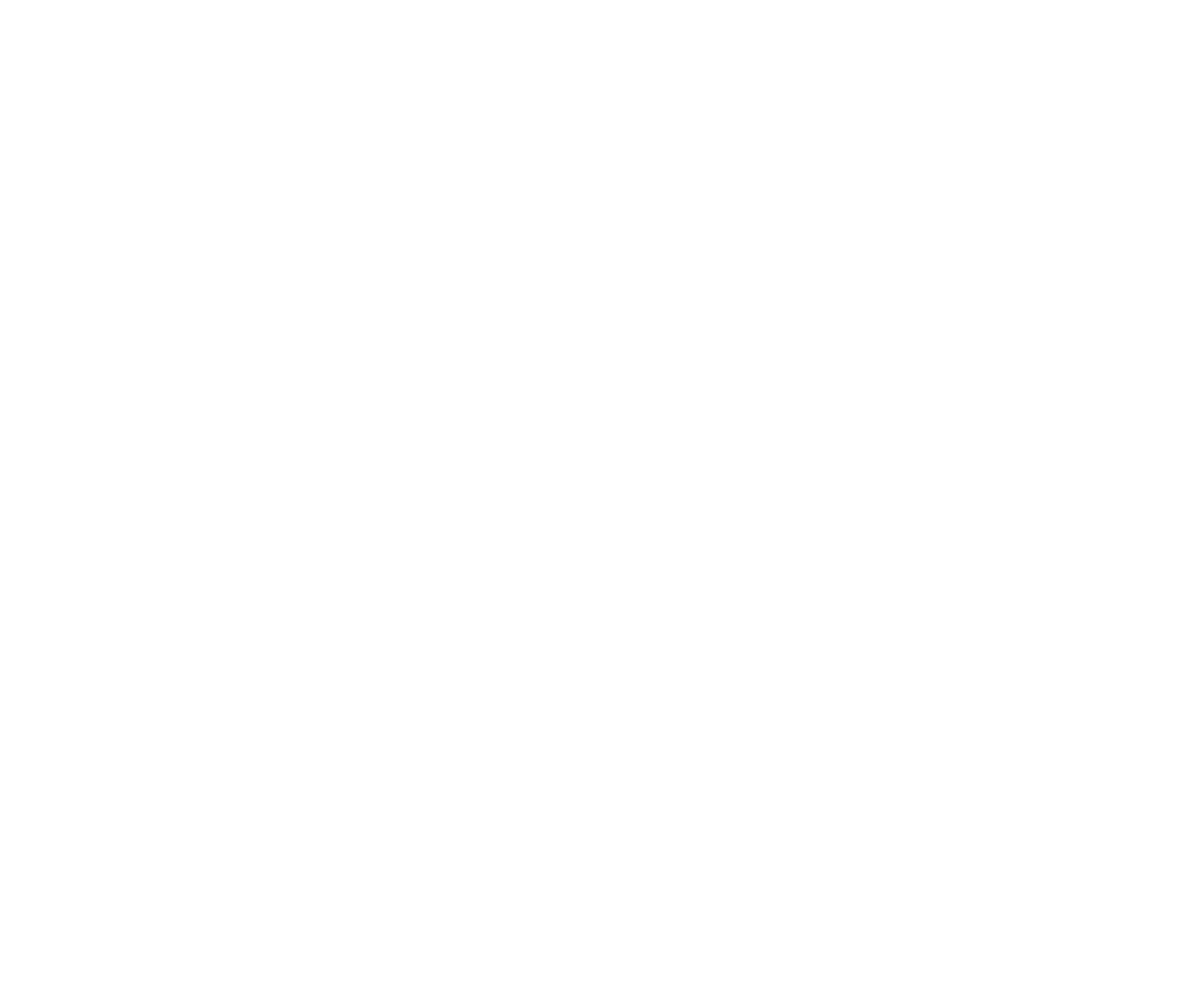
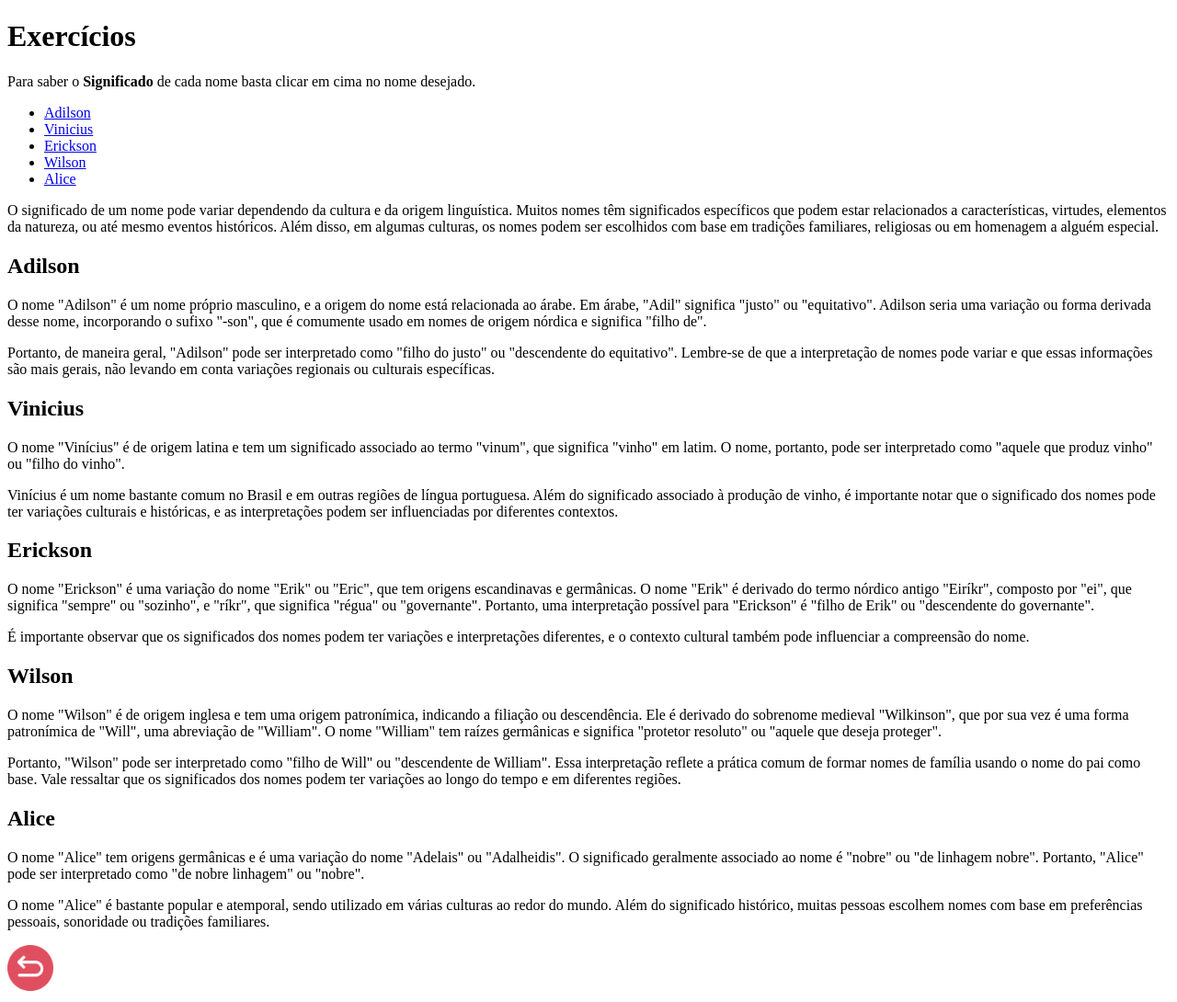
Before and after one commit to jaelsonfreitas/exercicios_tybe, a plain HTML site: page secao_2/dia_01_HTML_e_CSS_Estruras_de_pagina/exercicio_nomes.html in a window 1280 px wide. Shown: the whole page at 92% size. Before the commit the page ends 800 px from the top, so only its background shows below. Drawn offline with Linux system fonts and the light colour scheme.

Commit message:
Exercicio nomes.

```diff
--- a/secao_2/dia_01_HTML_e_CSS_Estruras_de_pagina/exercicio_nomes.html
+++ b/secao_2/dia_01_HTML_e_CSS_Estruras_de_pagina/exercicio_nomes.html
@@ -6,6 +6,68 @@
     <title>Exercicio</title>
 </head>
 <body>
+    <h1>Exercícios</h1>
+    <p>Para saber o <strong>Significado</strong> de cada nome basta clicar em cima no nome desejado.</p>
+    <ul>
+        <li><a href="#adilson">Adilson</a></li>
+        <li><a href="#vinicius">Vinicius</a></li>
+        <li><a href="#erickson">Erickson</a></li>
+        <li><a href="#wilson">Wilson</a></li>
+        <li><a href="#alice">Alice</a></li>
+    </ul>
+    <p>
+        O significado de um nome pode variar dependendo da cultura e da origem linguística. Muitos nomes têm significados específicos que podem estar relacionados a características, virtudes, elementos da natureza, ou até mesmo eventos históricos. Além disso, em algumas culturas, os nomes podem ser escolhidos com base em tradições familiares, religiosas ou em homenagem a alguém especial.
+    </p>
 
+    <h2 id="adilson">
+        Adilson
+    </h2>
+    <p>
+        O nome "Adilson" é um nome próprio masculino, e a origem do nome está relacionada ao árabe. Em árabe, "Adil" significa "justo" ou "equitativo". Adilson seria uma variação ou forma derivada desse nome, incorporando o sufixo "-son", que é comumente usado em nomes de origem nórdica e significa "filho de".</p>
+        <p>
+            Portanto, de maneira geral, "Adilson" pode ser interpretado como "filho do justo" ou "descendente do equitativo". Lembre-se de que a interpretação de nomes pode variar e que essas informações são mais gerais, não levando em conta variações regionais ou culturais específicas.
+        </p>
+
+        <h2 id="vinicius">
+            Vinicius
+        </h2>
+        <p>
+             O nome "Vinícius" é de origem latina e tem um significado associado ao termo "vinum", que significa "vinho" em latim. O nome, portanto, pode ser interpretado como "aquele que produz vinho" ou "filho do vinho".
+        </p>
+        <p>
+            Vinícius é um nome bastante comum no Brasil e em outras regiões de língua portuguesa. Além do significado associado à produção de vinho, é importante notar que o significado dos nomes pode ter variações culturais e históricas, e as interpretações podem ser influenciadas por diferentes contextos.
+        </p>
+        <h2 id="erickson">
+            Erickson
+        </h2>
+        <p>
+            O nome "Erickson" é uma variação do nome "Erik" ou "Eric", que tem origens escandinavas e germânicas. O nome "Erik" é derivado do termo nórdico antigo "Eiríkr", composto por "ei", que significa "sempre" ou "sozinho", e "ríkr", que significa "régua" ou "governante". Portanto, uma interpretação possível para "Erickson" é "filho de Erik" ou "descendente do governante".
+        </p>
+        <p>
+            É importante observar que os significados dos nomes podem ter variações e interpretações diferentes, e o contexto cultural também pode influenciar a compreensão do nome.
+        </p>
+
+        <h2 id="wilson">
+            Wilson
+        </h2>
+        <p>
+            O nome "Wilson" é de origem inglesa e tem uma origem patronímica, indicando a filiação ou descendência. Ele é derivado do sobrenome medieval "Wilkinson", que por sua vez é uma forma patronímica de "Will", uma abreviação de "William". O nome "William" tem raízes germânicas e significa "protetor resoluto" ou "aquele que deseja proteger".
+        </p>
+        <p>
+            Portanto, "Wilson" pode ser interpretado como "filho de Will" ou "descendente de William". Essa interpretação reflete a prática comum de formar nomes de família usando o nome do pai como base. Vale ressaltar que os significados dos nomes podem ter variações ao longo do tempo e em diferentes regiões.
+        </p>
+        <h2 id="alice">
+            Alice
+        </h2>
+        <p>
+            O nome "Alice" tem origens germânicas e é uma variação do nome "Adelais" ou "Adalheidis". O significado geralmente associado ao nome é "nobre" ou "de linhagem nobre". Portanto, "Alice" pode ser interpretado como "de nobre linhagem" ou "nobre".
+        </p>
+        <p>
+            O nome "Alice" é bastante popular e atemporal, sendo utilizado em várias culturas ao redor do mundo. Além do significado histórico, muitas pessoas escolhem nomes com base em preferências pessoais, sonoridade ou tradições familiares.
+        </p>
+
+        <footer>
+            <a href="/secao_2/dia_01_HTML_e_CSS_Estruras_de_pagina/para_fixar.html"><img src="/secao_2/dia_01_HTML_e_CSS_Estruras_de_pagina/voltar.png" alt="voltar" width="50px"></a>
+        </footer>
 </body>
 </html>
```
Also changed, not shown: secao_2/dia_01_HTML_e_CSS_Estruras_de_pagina/voltar.png (added), 3 other files.
